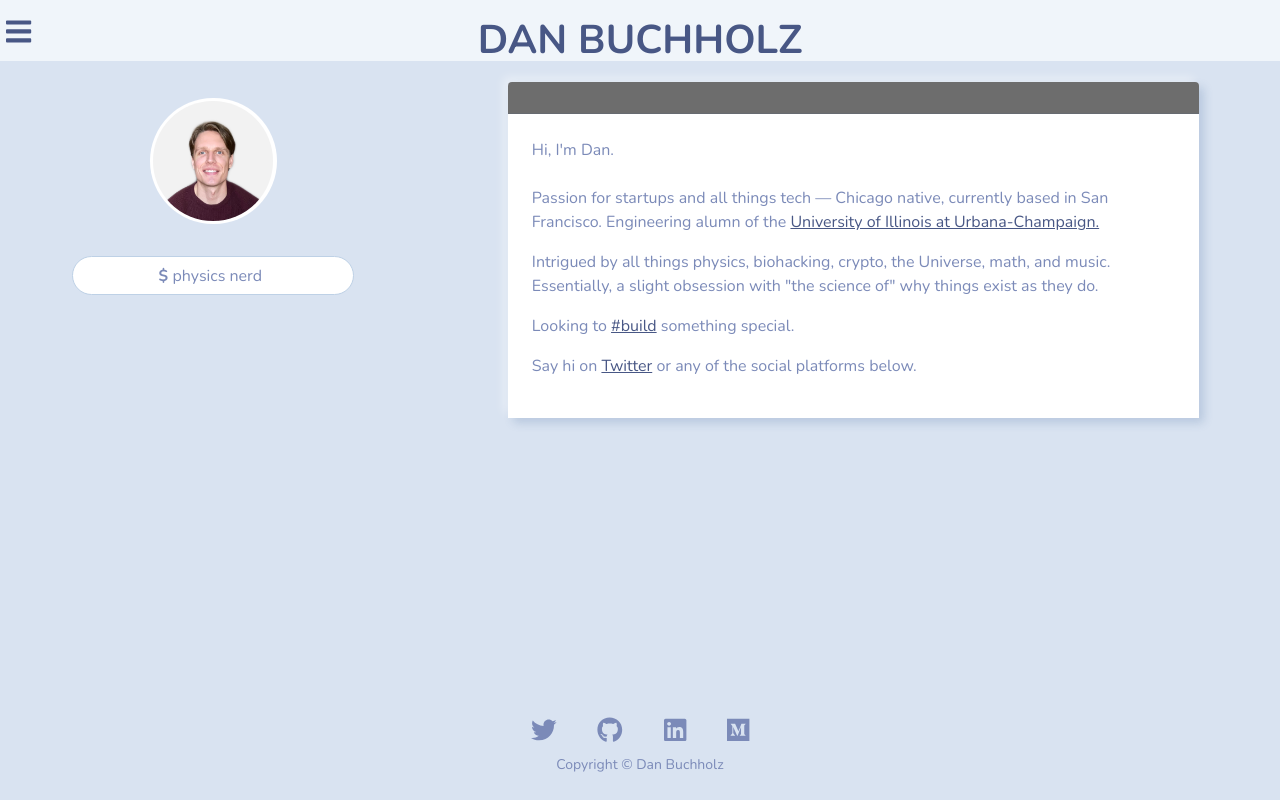
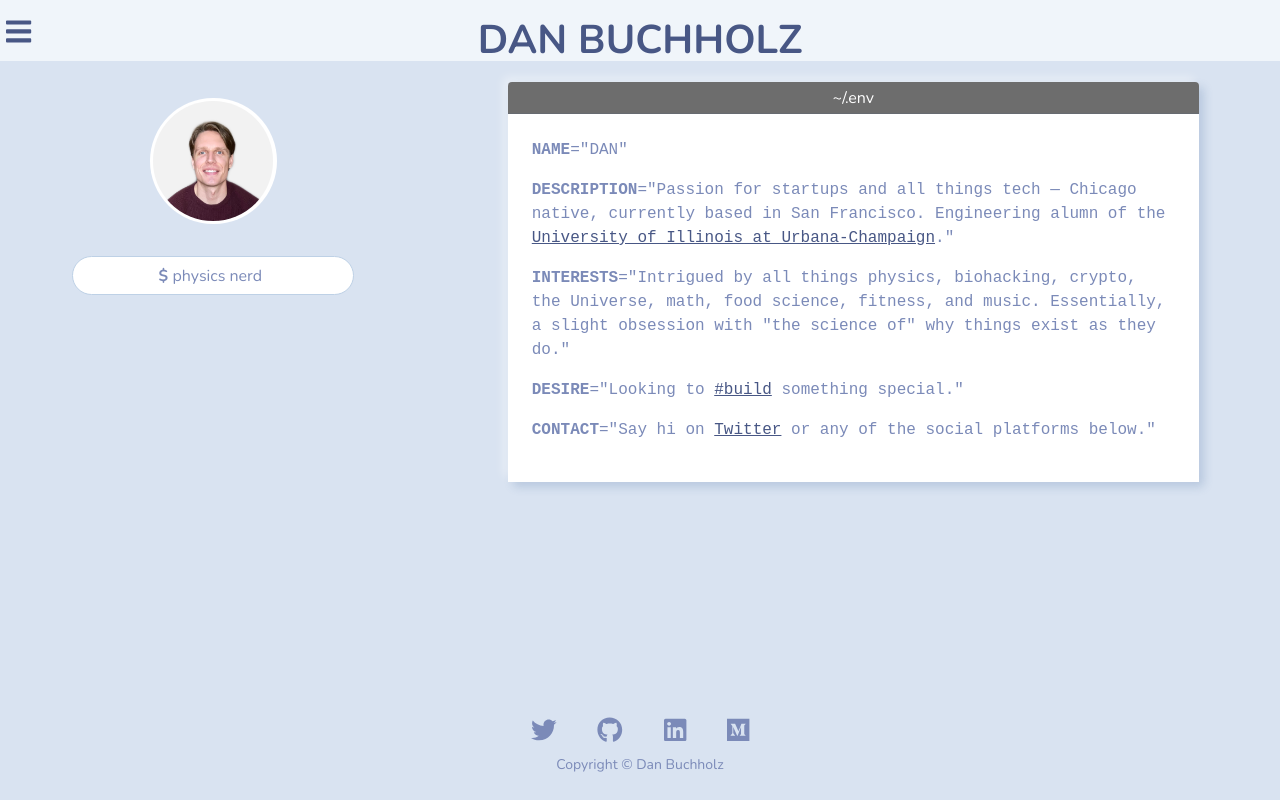
Before and after one commit to buchhlz2/personal-website, a React (Create React App) app: page / in a window 1280 px wide. Built offline with nearby package versions, Linux system fonts and the light colour scheme.

Commit message:
style: fix some alignment issues

```diff
--- a/src/App.scss
+++ b/src/App.scss
@@ -112,10 +112,30 @@
 	}
 }
 
-#aboutMeCard {
+#about-me-card {
 	-webkit-box-shadow: $box-shadow;
 	-moz-box-shadow: $box-shadow;
 	box-shadow: $box-shadow;
+}
+
+.card-header {
+	background: #6d6d6d;
+	color: white;
+	height: 20px;
+	align-items: center;
+}
+
+#about-me-content {
+	font-family: 'IBM Plex Mono', monospace;
+	height: auto;
+	background: $white;
+}
+
+#about-icon-div {
+	top: 0;
+	left: 0;
+	padding: 4px 0;
+	margin-left: 5px;
 }
 
 .collapsed-nav-custom {
--- a/src/components/About.js
+++ b/src/components/About.js
@@ -1,6 +1,6 @@
 import React from 'react'
 import BasicInfo from './BasicInfo'
-import { Icon, InlineIcon } from '@iconify/react'
+import { Icon } from '@iconify/react'
 import redCircle from '@iconify/icons-emojione/red-circle'
 import yellowCircle from '@iconify/icons-twemoji/yellow-circle'
 import greenCircle from '@iconify/icons-twemoji/green-circle'
@@ -12,16 +12,16 @@ const About = (props) => {
 				<BasicInfo />
 				<div className='col-md-8 mt-3'>
 					<div className='col-md-10 mx-auto'>
-						<div className='card' id='aboutMeCard'>
+						<div className='card' id='about-me-card'>
 							<div
-								className='card-header'
+								className='card-header d-flex'
 								style={{
 									background: '#6d6d6d',
 									color: 'white',
 									height: '2em',
 								}}
 							>
-								<div style={{ display: 'flex', alignItems: 'center', height: '100%' }}>
+								<div id='about-icon-div' style={{ position: 'absolute' }}>
 									<Icon icon={redCircle} />
 									&nbsp;
 									<Icon icon={yellowCircle} />
@@ -29,46 +29,45 @@ const About = (props) => {
 									<Icon icon={greenCircle} />
 									&nbsp;
 								</div>
+								<div className='d-flex justify-content-center' style={{ width: '100%' }}>
+									~/.env
+								</div>
 							</div>
-							<div
-								className='card-body font-trebuchet text-justify ml-3 mr-3'
-								style={{
-									height: 'auto',
+							<div className='card-body font-trebuchet text-justify ml-3 mr-3' id='about-me-content'>
+								<p>
+									<b>NAME</b>="DAN"
+								</p>
 
-									background: 'white',
-								}}
-							>
-								Hi, I'm Dan.
-								<br />
-								<br />
 								<p>
-									Passion for startups and all things tech &#8212; Chicago native, currently based in San Francisco.
-									Engineering alumn of the{' '}
+									<b>DESCRIPTION</b>="Passion for startups and all things tech &#8212; Chicago native, currently based
+									in San Francisco. Engineering alumn of the{' '}
 									<a
 										href='https://en.wikipedia.org/wiki/Grainger_College_of_Engineering'
 										target='_blank'
 										rel='noopener noreferrer'
 									>
-										University of Illinois at Urbana-Champaign.
+										University of Illinois at Urbana-Champaign
 									</a>
+									."
 								</p>
 								<p>
-									Intrigued by all things physics, biohacking, crypto, the Universe, math, and music. Essentially, a
-									slight obsession with "the science of" why things exist as they do.
+									<b>INTERESTS</b>="Intrigued by all things physics, biohacking, crypto, the Universe, math, food
+									science, fitness, and music. Essentially, a slight obsession with "the science of" why things exist as
+									they do."
 								</p>
 								<p>
-									Looking to{' '}
+									<b>DESIRE</b>="Looking to{' '}
 									<a href='https://a16z.com/2020/04/18/its-time-to-build/' target='_blank' rel='noopener noreferrer'>
 										#build
 									</a>{' '}
-									something special.
+									something special."
 								</p>
 								<p>
-									Say hi on{' '}
+									<b>CONTACT</b>="Say hi on{' '}
 									<a href='https://www.twitter.com/dtbuchholz' target='_blank' rel='noopener noreferrer'>
 										Twitter
 									</a>{' '}
-									or any of the social platforms below.
+									or any of the social platforms below."
 								</p>
 							</div>
 						</div>
```
